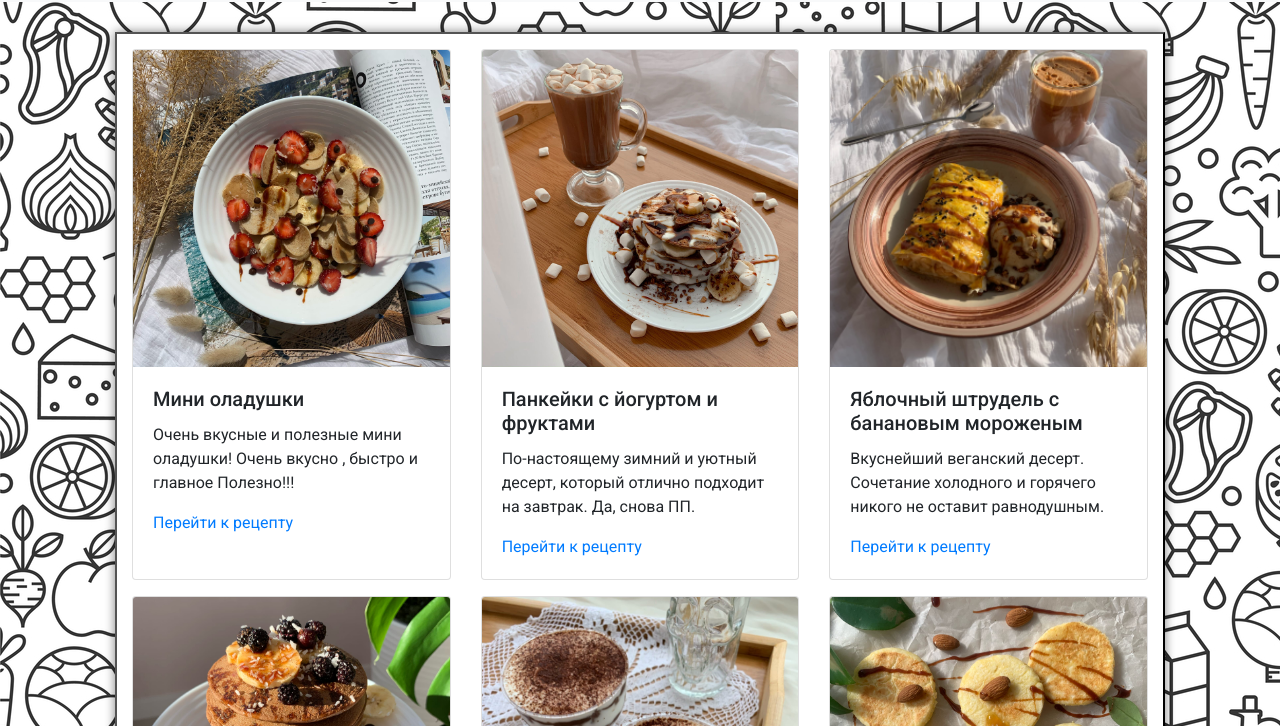
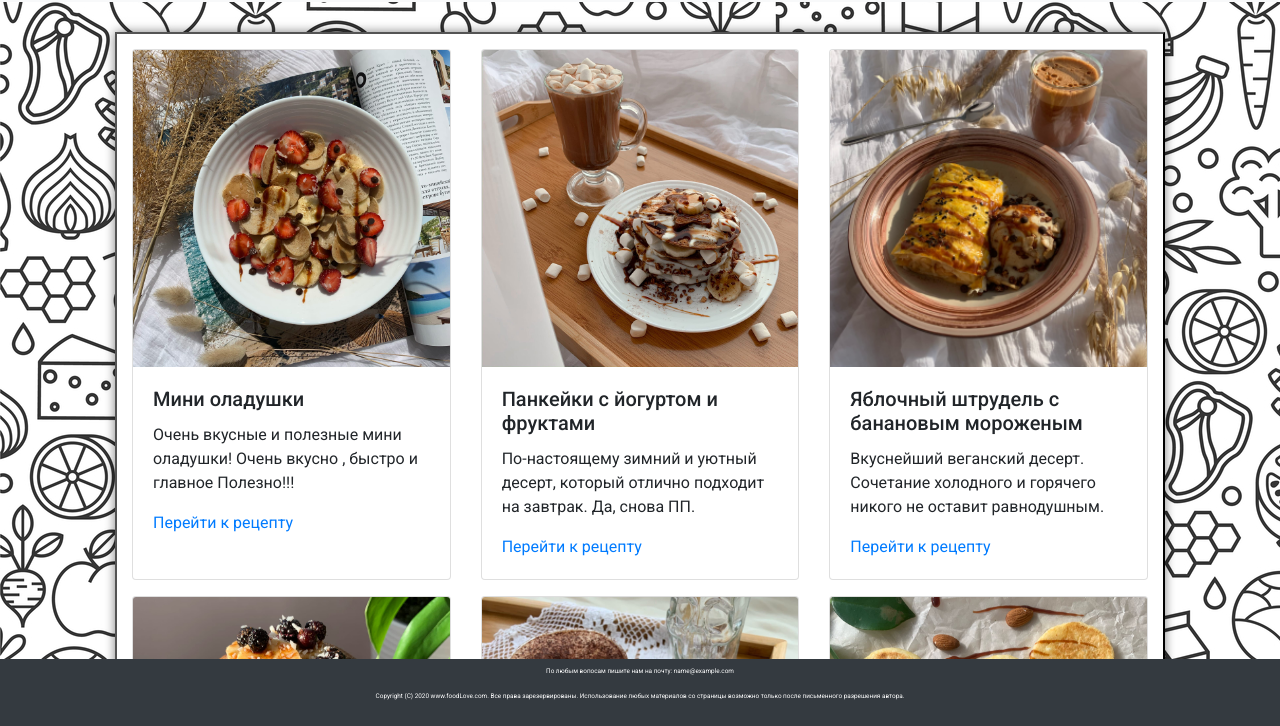
Before and after one commit to KiskaIriska/kiskairiska.github.io, a plain HTML site: page recipes.html in a window 1280 px wide. Shown: the part 74-800 px from the top of the page. Drawn offline with nearby package versions, Linux system fonts and the light colour scheme.

Commit message:
Update recipes.html

```diff
--- a/recipes.html
+++ b/recipes.html
@@ -129,7 +129,7 @@
     <p></p>
     <p></p>
   </div>
-  <nav class="navbar justify-content-center bottom navbar-expand-sm navbar-dark bg-dark">
+  <nav class="navbar justify-content-center fixed-bottom navbar-expand-sm navbar-dark bg-dark">
     <div class="footer-text">
       <p class="text-center">По любым вопосам пишите нам на почту: name@example.com</p>
       <p class="text-center">Copyright (С) 2020 www.foodLove.com. Все права зарезервированы.
```
